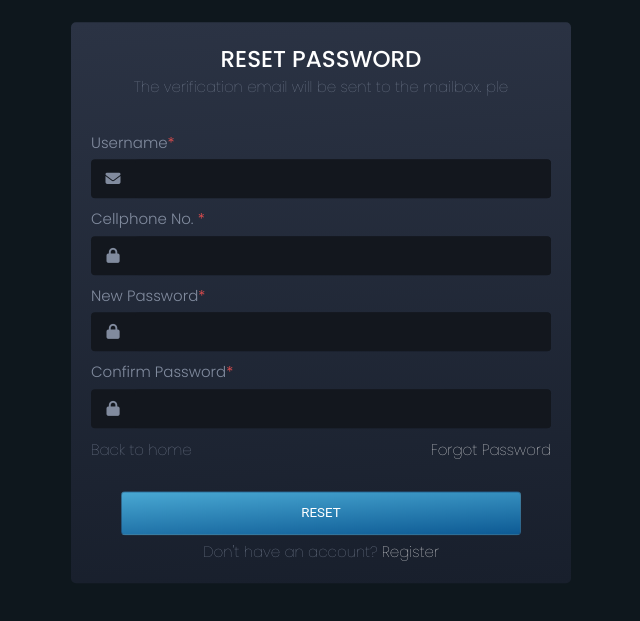
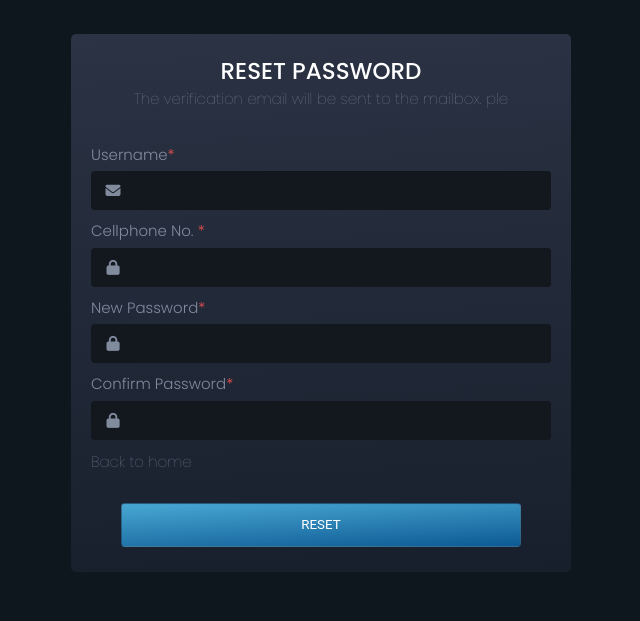
Before and after one commit to WILLIAMSHAKESIT/lucky-choice, a plain HTML site: page forgot-password.html in a window 1280 px wide. Shown: the part 147-768 px from the top of the page, without its empty margins (319-959 px from the left). Drawn offline with nearby package versions, Linux system fonts and the light colour scheme.

Commit message:
ahsdahidbilb

```diff
--- a/forgot-password.html
+++ b/forgot-password.html
@@ -72,14 +72,14 @@
                 </div>
                 <div class="form-sub-links">
                     <a href="index.html">Back to home</a>
-                    <a href="#" class="text-white">Forgot Password</a>
+                    <!-- <a href="#" class="text-white">Forgot Password</a> -->
                 </div>
                 <button class="btn btn-primary">
                     RESET
                 </button>
-                <div class="sub-link">
+                <!-- <div class="sub-link">
                     <span>Don't have an account? <a href="sign-up.html">Register</a></span>
-                </div>
+                </div> -->
             </form>
         </div>
     </div>
```
Also changed, not shown: login.html (+1 -1 lines), sign-up.html (+1 -1 lines).
